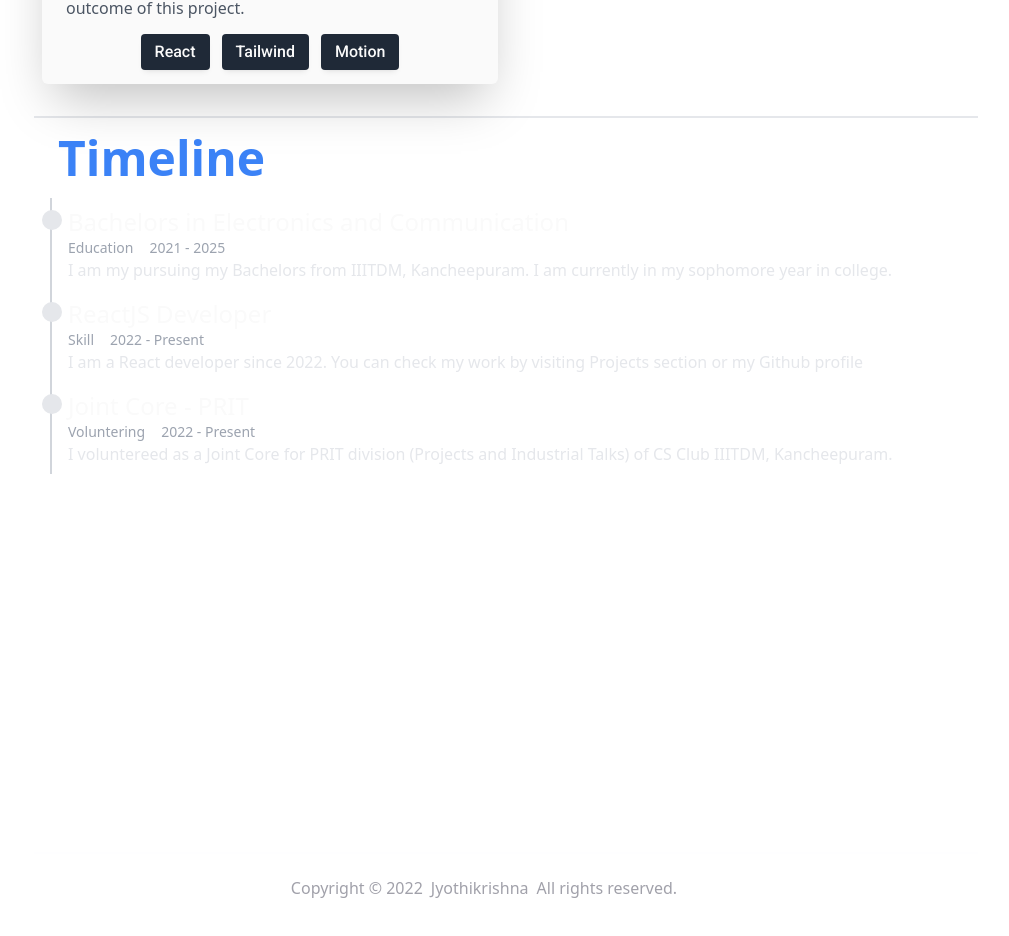
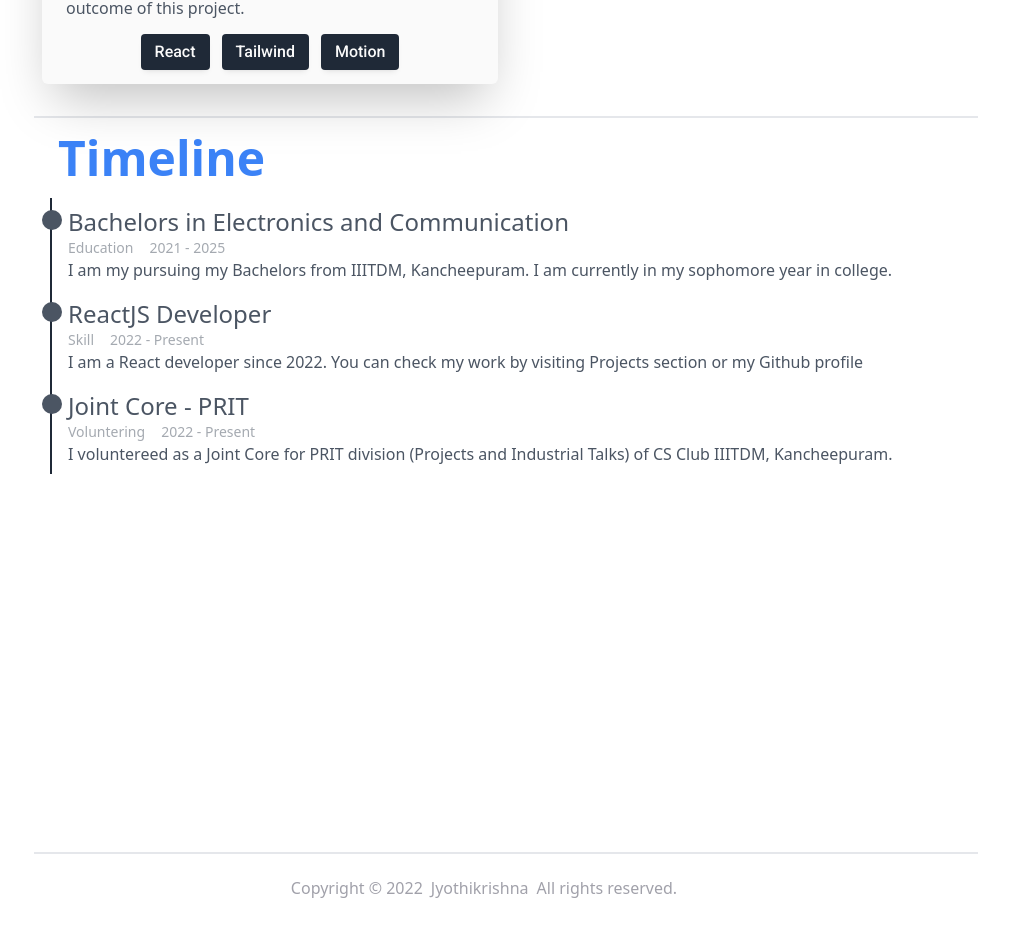
Before and after one commit to bhendi-boi/portfolio, a React (Vite) app: page / in a window 1280 px wide. Shown: the part 2430-3366 px from the top of the page, without its empty margins (134-1143 px from the left). Built offline with nearby package versions, Linux system fonts and the light colour scheme; grey boxes are pictures that could not be loaded.

Commit message:
timeline completed

```diff
--- a/src/components/TimeLineItem.jsx
+++ b/src/components/TimeLineItem.jsx
@@ -12,18 +12,20 @@ const TimeLineItem = ({ title, start, end, details, links, category }) => {
         duration: 0.5,
         ease: "easeInOut",
       }}
-      className="py-2 pl-4 border-l-2 border-gray-300"
+      className="py-2 pl-4 text-gray-600 border-l-2 border-gray-800 dark:border-gray-300 dark:text-gray-200"
     >
-      <div className="flex flex-col relative after:content-[''] after:w-5 after:h-5 after:rounded-full after:bg-gray-200 after:absolute after:-left-[26px] after:top-1">
-        <h3 className="text-2xl font-medium text-neutral-50">{title}</h3>
-        <p className="inline-flex gap-4 text-sm text-gray-400 capitalize">
+      <div className="flex flex-col relative after:content-[''] after:w-5 after:h-5 after:rounded-full after:bg-gray-600 dark:after:bg-gray-200 after:absolute after:-left-[26px] after:top-1">
+        <h3 className="text-2xl font-medium text-dark-800 dark:text-neutral-50">
+          {title}
+        </h3>
+        <p className="inline-flex gap-4 text-sm capitalize opacity-50">
           {category}
           <span>
             {start} - {END}
           </span>
         </p>
       </div>
-      <p className="text-gray-200">{details}</p>
+      <p>{details}</p>
     </motion.article>
   );
 };
--- a/src/components/Timeline.jsx
+++ b/src/components/Timeline.jsx
@@ -15,7 +15,7 @@ const Timeline = ({ scrollRef }) => {
         duration: 0.5,
         ease: "easeInOut",
       }}
-      className="px-2 border-b-2 min-h-[calc(100vh-5rem)] border-slate-50 border-opacity-20"
+      className="px-2 border-b-2 min-h-[calc(100vh-5rem)] dark:border-slate-50 dark:border-opacity-20"
     >
       <Title name="timeline" />
       <motion.section transition={{ staggerChildren: 0.5 }} className="ml-2">
```
